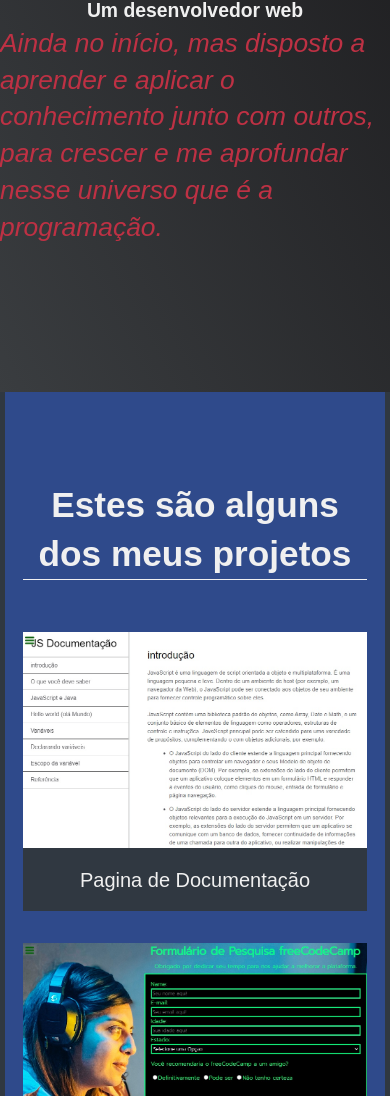
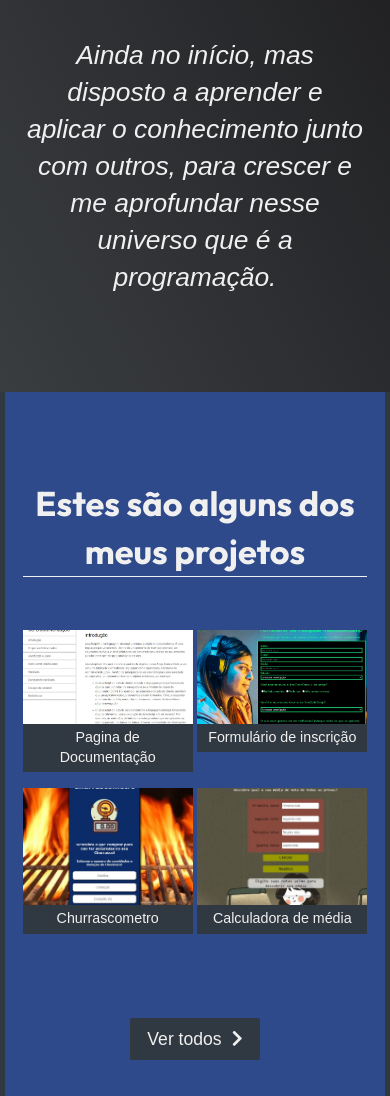
Before and after one commit to AdrianoDEV79/Portif-lio, a plain HTML site: page index.html in a window 390 px wide. Shown: the part 452-1548 px from the top of the page. Drawn offline with Linux system fonts and the light colour scheme; a web font is replaced by a local one.

Commit message:
Update styles.css

```diff
--- a/styles.css
+++ b/styles.css
@@ -26,7 +26,7 @@ html {
 
 
 body {
-    font-family: 'Poppins', sans-serif;
+    font-family: 'Alexandria', sans-serif,'Open Sans', sans-serif, 'Outfit', sans-serif;
     font-size: 1.8rem;
     /* 18px */
     font-weight: 400;
@@ -38,7 +38,7 @@ body {
 
 h1,
 h2 {
-    font-family: 'Raleway', sans-serif;
+    font-family: 'Outfit', sans-serif;
     font-weight: 700;
     text-align: center;
 }
@@ -128,6 +128,7 @@ img {
 .nav-list a:hover {
     background: var(--main-blue);
     border-radius: 7%;
+    transition:all 0.5s ease-in-out;
 }
 
 /* 1 seção - sobre ===============================================*/
@@ -149,11 +150,20 @@ img {
     background-image: linear-gradient(62deg, #3a3d40 0%, #181719 100%);
 }
 
+#welcome-section > h2 {
+    font-size: 3rem;
+    font-weight: 200;
+    font-style: italic;
+    color: var(--main-red);
+}
+
 #welcome-section > p {
     font-size: 3rem;
     font-weight: 200;
     font-style: italic;
-    color: var(--main-red);
+    color: var(--main-white);
+    padding: 2em 1em 0 1em;
+    text-align: center;
 }
 
 /* 2 seção - tralhao ==============================================*/
@@ -339,6 +349,32 @@ footer i {
 
 /* Medias  =======================================================*/
 
+@media (max-width:1439px) {
+    #projects-grid {
+        display: grid;
+        grid-template-columns: 1fr 1fr;
+        grid-gap: 0.5rem;
+        width: 100%;
+        margin: 0 auto;
+        margin-bottom: 6rem;
+
+    }
+
+}
+
+@media (max-width:1100px) {
+    .projects-section-header {
+        font-size: 3.9rem;
+    }
+
+}
+
+@media (max-width:900px) {
+    .projects-section {
+        max-width: 85%;
+    }
+}
+
 @media (max-width:450px){
 
     .fperf {
@@ -354,22 +390,27 @@ footer i {
 
     .projects-section {
         max-width: 100%;
-
     }
 
     #projects-grid {
-        grid-template-columns: repeat(auto-fit, minmax(320px, 1fr;
+        display: grid;
+        grid-template-columns: 1fr 1fr;
+        grid-gap: 0.5rem;
+        width: 100%;
+        margin: 0 auto;
+        margin-bottom: 6rem;
+
     }
 
     .project-image {
         height: calc(100% - 6.8rem);
-        width: 50%;
+        width: 100%;
     }
 
     .project-tile {
-        font-size: 0.5em;
+        font-size: 0.9em;
         padding: 0.5rem;
-        width: 50%;
+        width: 100%;
 
     }
 
```
